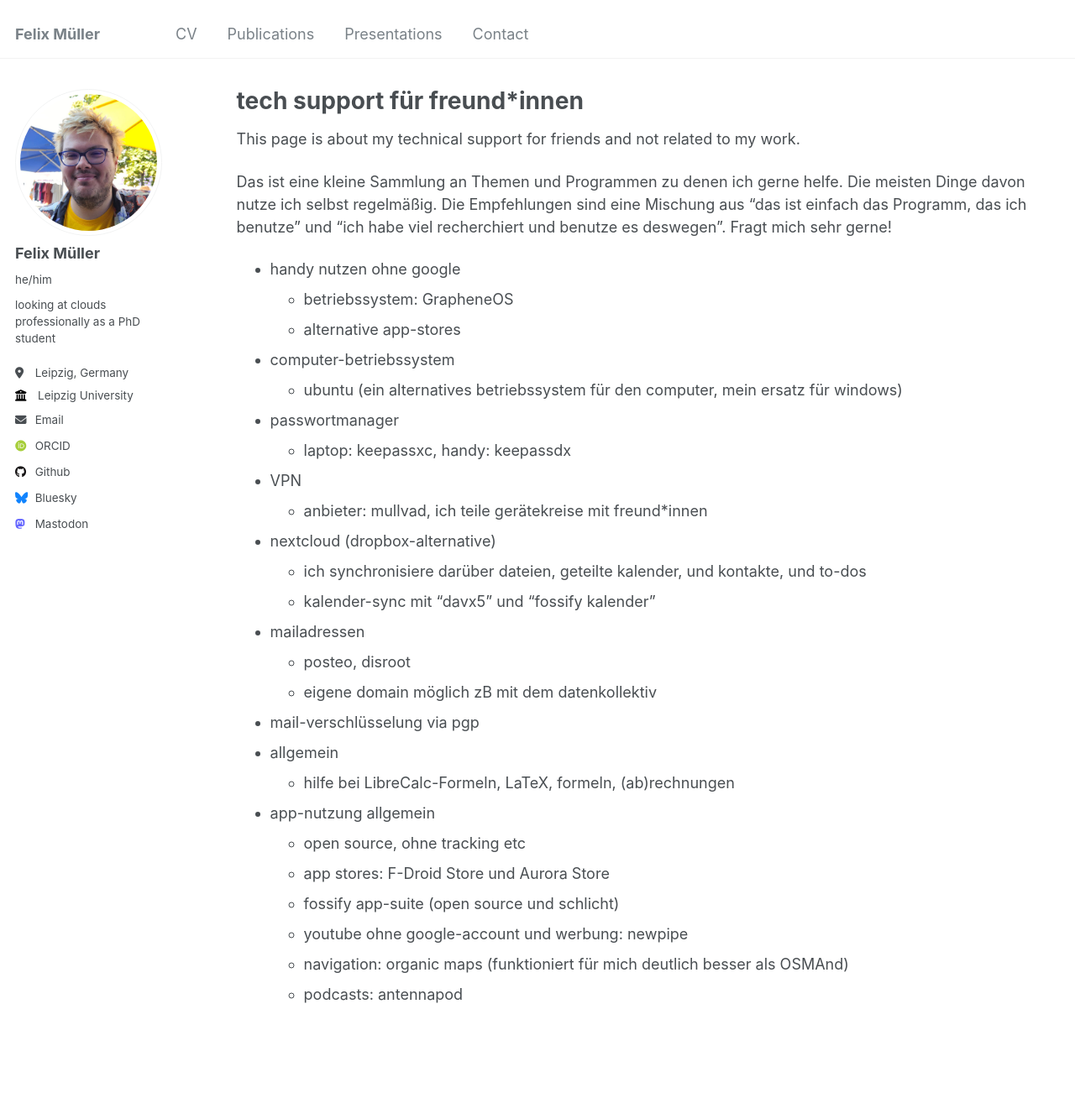
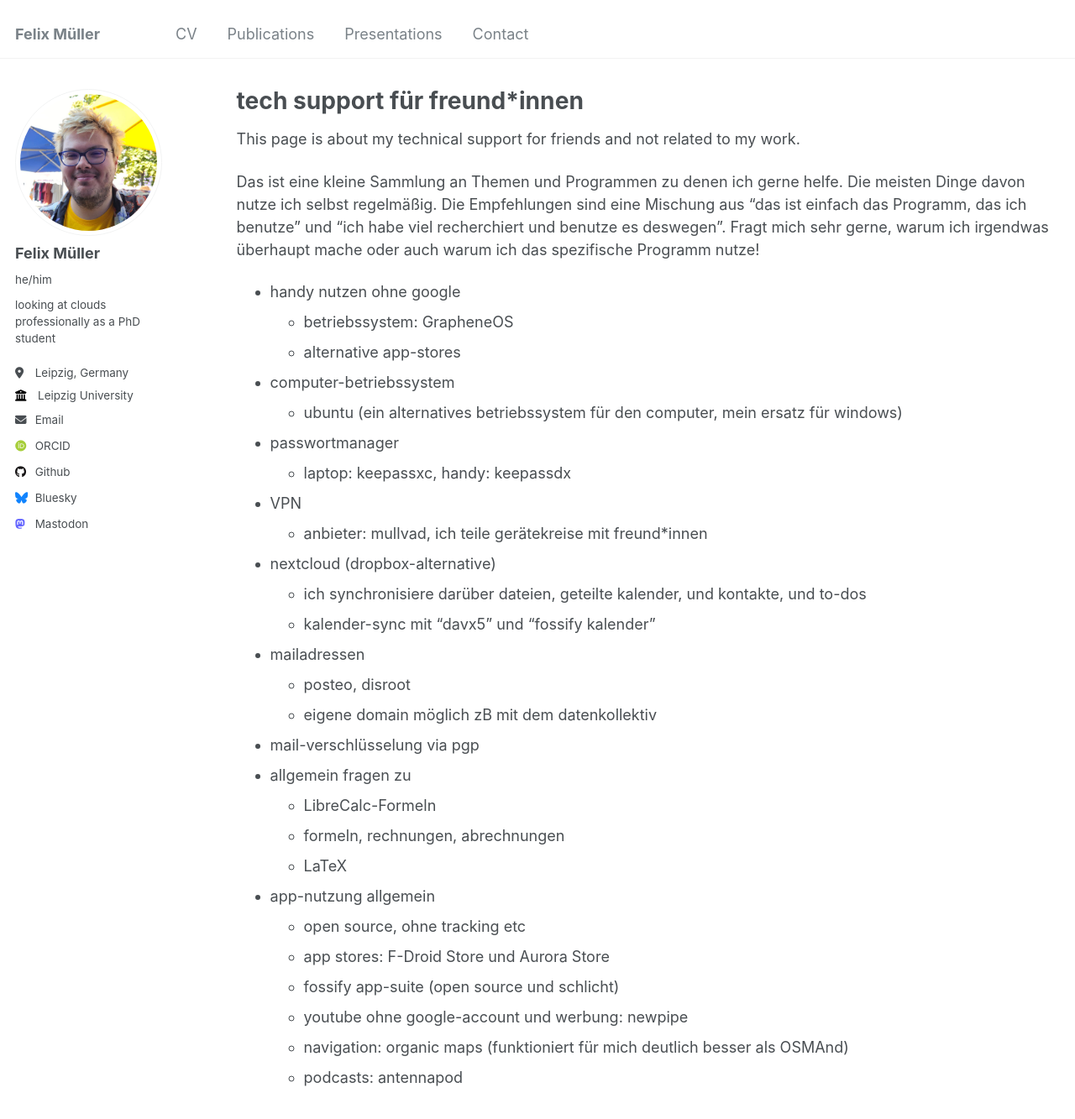
Before and after one commit to felix-mue/felix-mue.github.io, a Jekyll site: the page built from _pages/tech-support-for-friends.md, in a window 1280 px wide and 1400 px high. Shown: the top 1333 px of the window at 84% size. Built offline with Jekyll 4.4.1, drawn with Linux system fonts in a browser that asks for light colours; some web fonts are replaced.

Commit message:
update tech-support-for-friends

```diff
--- a/_pages/tech-support-for-friends.md
+++ b/_pages/tech-support-for-friends.md
@@ -7,7 +7,7 @@ author_profile: true
 
 This page is about my technical support for friends and not related to my work.
 
-Das ist eine kleine Sammlung an Themen und Programmen zu denen ich gerne helfe. Die meisten Dinge davon nutze ich selbst regelmäßig. Die Empfehlungen sind eine Mischung aus "das ist einfach das Programm, das ich benutze" und "ich habe viel recherchiert und benutze es deswegen". Fragt mich sehr gerne!
+Das ist eine kleine Sammlung an Themen und Programmen zu denen ich gerne helfe. Die meisten Dinge davon nutze ich selbst regelmäßig. Die Empfehlungen sind eine Mischung aus "das ist einfach das Programm, das ich benutze" und "ich habe viel recherchiert und benutze es deswegen". Fragt mich sehr gerne, warum ich irgendwas überhaupt mache oder auch warum ich das spezifische Programm nutze!
 
 * handy nutzen ohne google
   * betriebssystem: GrapheneOS
@@ -25,8 +25,10 @@ Das ist eine kleine Sammlung an Themen und Programmen zu denen ich gerne helfe.
   * posteo, disroot
   * eigene domain möglich zB mit dem datenkollektiv
 * mail-verschlüsselung via pgp
-* allgemein
-  * hilfe bei LibreCalc-Formeln, LaTeX, formeln, (ab)rechnungen
+* allgemein fragen zu
+  * LibreCalc-Formeln
+  * formeln, rechnungen, abrechnungen
+  * LaTeX
 * app-nutzung allgemein
   * open source, ohne tracking etc
   * app stores: F-Droid Store und Aurora Store
```
